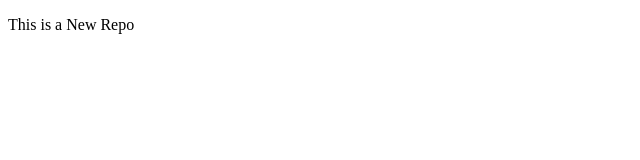
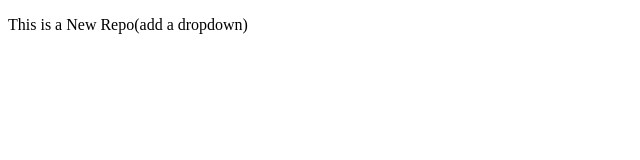
Before and after one commit to SiddharthBhatt026/LocalRepo, a plain HTML site: page index.html in a window 1280 px wide. Shown: the whole page, without its empty margins (0-640 px from the left). Drawn offline with Linux system fonts and the light colour scheme.

```diff
--- a/index.html
+++ b/index.html
@@ -6,7 +6,7 @@
     <title>Document</title>
 </head>
 <body>
-    <p>This is a New Repo
+    <p>This is a New Repo(add a dropdown)
     </p>
 </body>
 </html>
```
Also changed, not shown: 1 other file.
